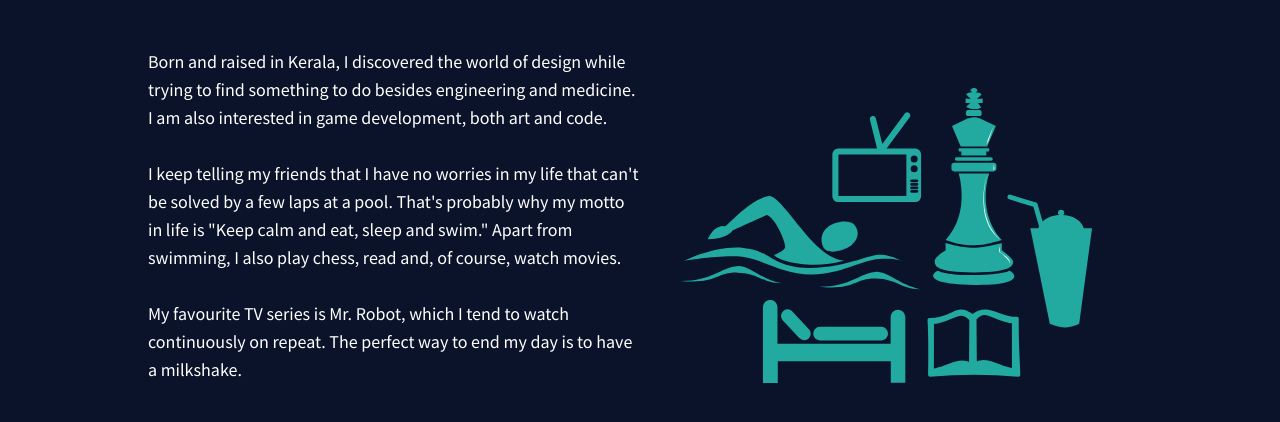
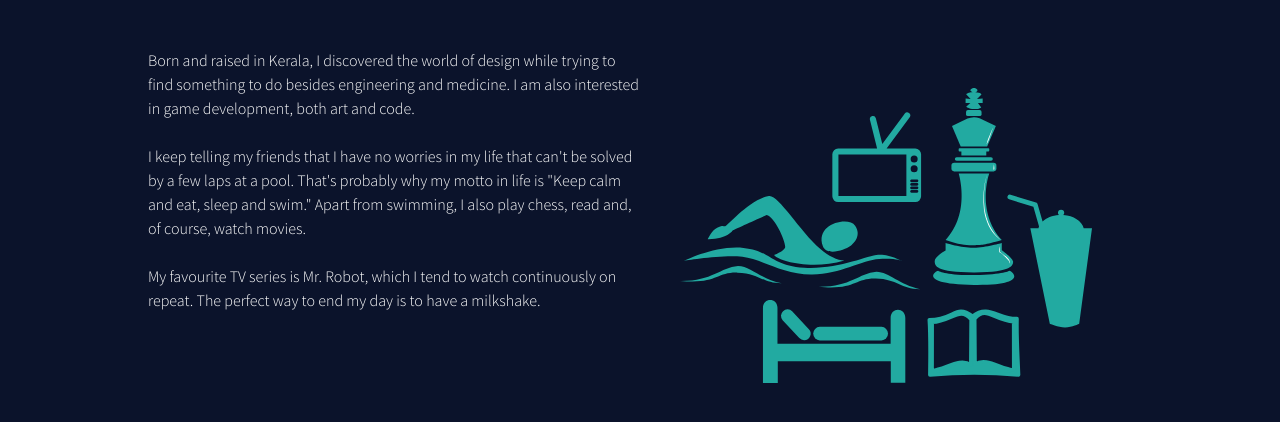
Before and after one commit to J34N-V4LJ34N/Portfolio, a website: page about/index.html in a window 1280 px wide. Shown: the part 140-562 px from the top of the page. Drawn offline with Linux system fonts and the light colour scheme.

```diff
--- a/about/index.html
+++ b/about/index.html
@@ -48,7 +48,7 @@
         <h1 class="text-2xl sm:text-4xl font-bold text-selected-text">ABOUT ME
         </h1>
         <div class="flex flex-col md:flex-row mt-8 md:p-5">
-            <p class="text-lg md:w-1/2">
+            <p class="font-light md:w-1/2">
                 Born and raised in Kerala, I discovered the world of design while trying to find something to do besides
                 engineering and medicine. I am also interested in game development, both art and code.
                 <br>
```
